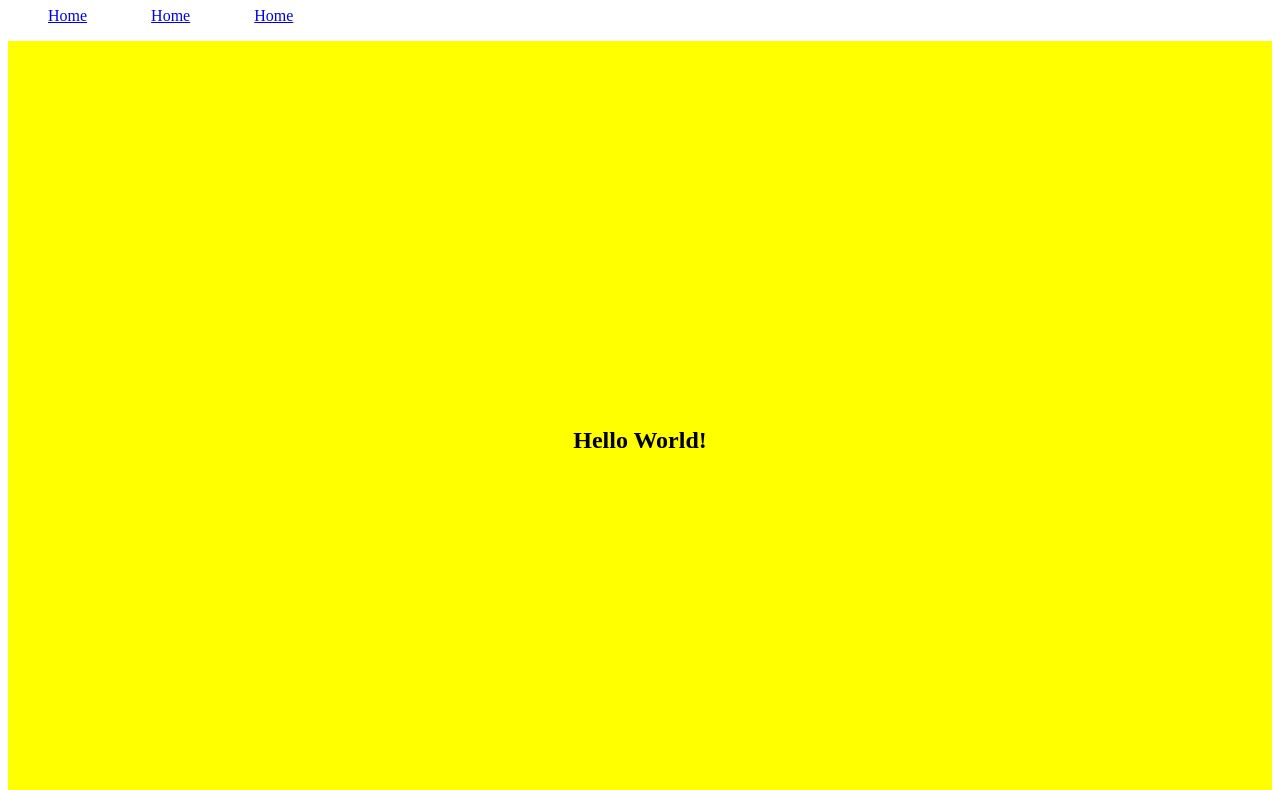
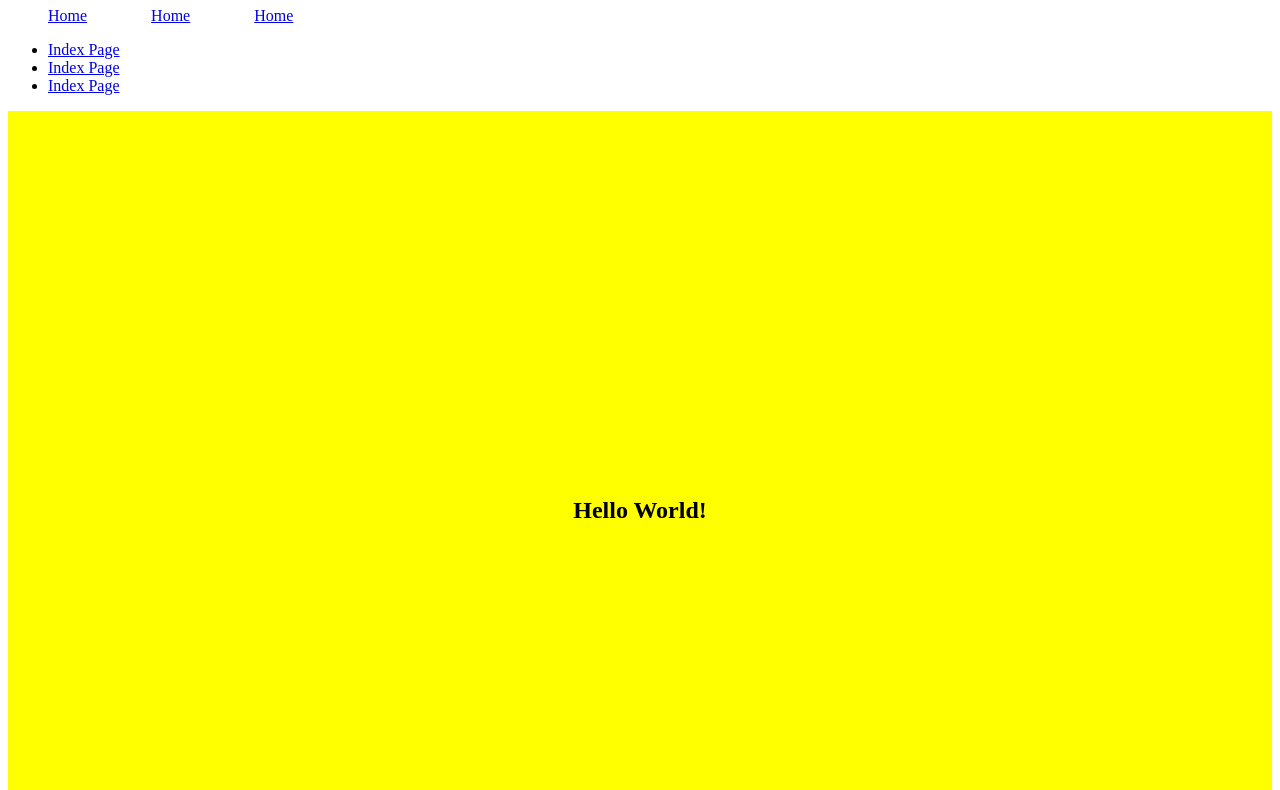
Before and after one commit to ArsenFrigerio/Flexbox, a plain HTML site: page html/flexbox1.html in a window 1280 px wide. Shown: the part 73-863 px from the top of the page. Drawn offline with Linux system fonts and the light colour scheme.

Commit message:
created new div for vertical links, added three links in one list going back to index page.

```diff
--- a/html/flexbox1.html
+++ b/html/flexbox1.html
@@ -15,6 +15,13 @@
             <li><a href="../index.html">Home</a></li>
         </ul>
     </nav>
+    <div class="vertical">
+        <ul>
+            <li><a href="../index.html">Index Page</a></li>
+            <li><a href="../index.html">Index Page</a></li>
+            <li><a href="../index.html">Index Page</a></li>
+        </ul>
+    </div>
     <main>
         <h2>Hello World!</h2>
     </main>
```
